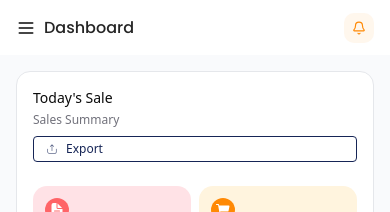
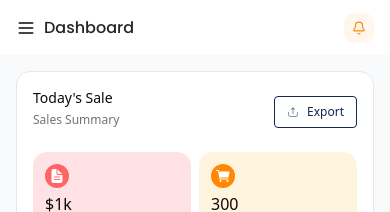
Before and after one commit to Utkarshrajmishra/fourcore-project, a Next.js app: page / in a window 390 px wide. Shown: the top 212 px of the page. Built offline with nearby package versions, Linux system fonts and the light colour scheme.

Commit message:
Fix: Button Stylish Issue

```diff
--- a/components/daily-sales.tsx
+++ b/components/daily-sales.tsx
@@ -45,7 +45,7 @@ const SalesData = [
 export function DailySales() {
   return (
     <div className="w-full p-4 bg-white border border-gray-200 rounded-xl h-fit">
-      <div className="flex flex-col sm:flex-row sm:justify-between sm:items-end">
+      <div className="flex  justify-between sm:items-end">
         <div>
           <p className="text-sm font-medium">Today's Sale</p>
           <p className="text-xs mt-1 text-zinc-500">Sales Summary</p>
```
